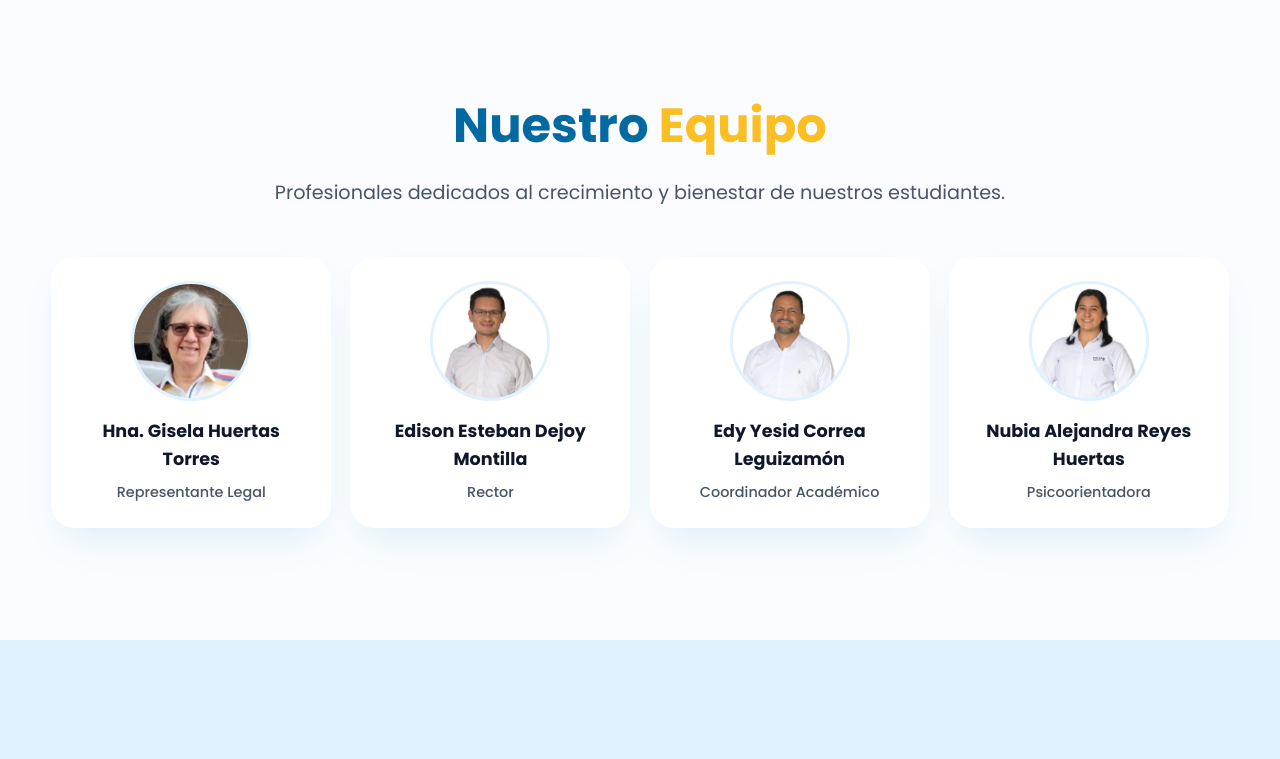
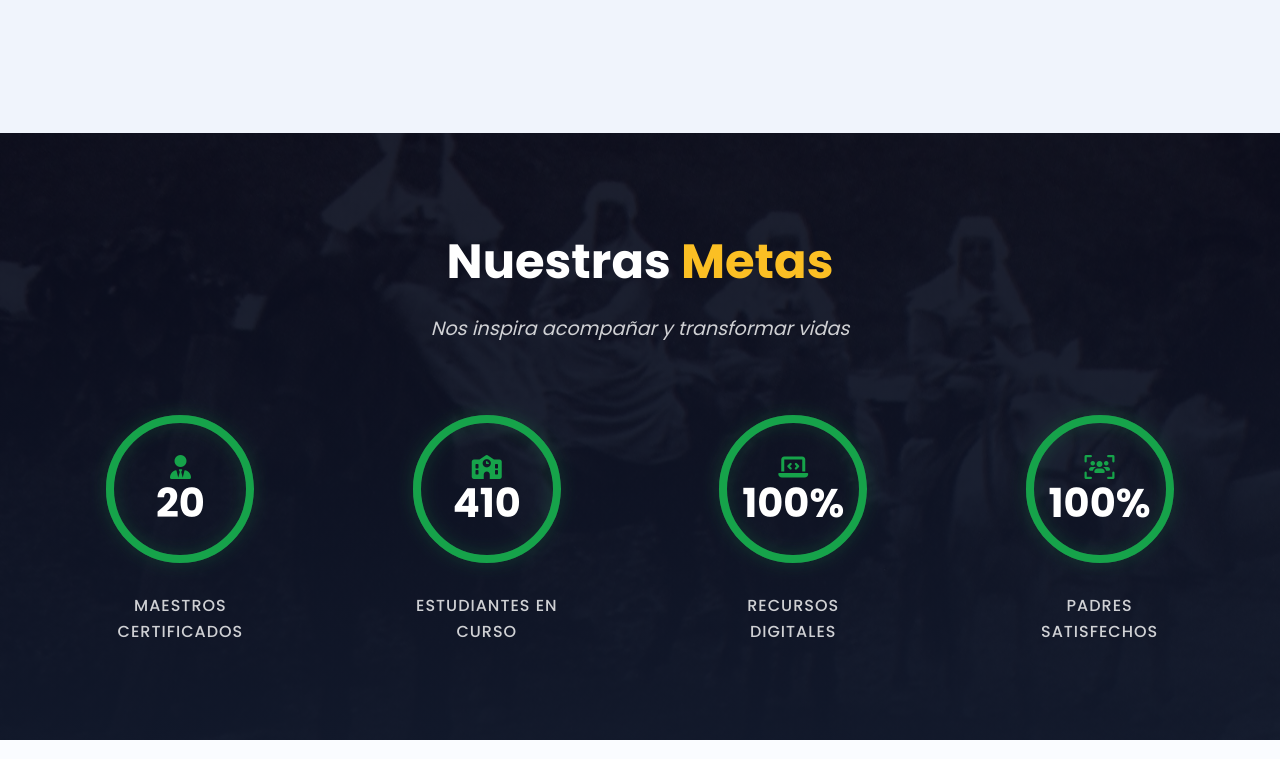
Before and after one commit to colsabiacacias2-crypto/colsabi-, a Next.js app: page / in a window 1280 px wide. Shown: the part 2029-2788 px from the top of the page. Built offline with nearby package versions, Linux system fonts and the light colour scheme; no server answers.

Commit message:
actualiza de nuevos componentes

```diff
--- /dev/null
+++ b/app/components/AnimatedCircularStat.js
@@ -0,0 +1,119 @@
+'use client';
+import { useEffect, useState, useRef } from 'react';
+
+export default function AnimatedCircularStat({ value, suffix = "", label, icon, percentage = 100, delay = 0 }) {
+  const [isVisible, setIsVisible] = useState(false);
+  const [count, setCount] = useState(0);
+  const statRef = useRef(null);
+
+  // Observador para detectar cuando el elemento entra en pantalla
+  useEffect(() => {
+    const observer = new IntersectionObserver((entries) => {
+      if (entries[0].isIntersecting) {
+        // Retardo en cascada para que no todos inicien exactamente al mismo milisegundo
+        setTimeout(() => {
+          setIsVisible(true);
+        }, delay);
+        observer.disconnect();
+      }
+    }, { threshold: 0.3 });
+
+    if (statRef.current) {
+      observer.observe(statRef.current);
+    }
+
+    return () => observer.disconnect();
+  }, [delay]);
+
+  // Animación del número contando de 0 al valor objetivo
+  useEffect(() => {
+    if (isVisible) {
+      let start = 0;
+      const end = parseInt(value);
+
+      if (isNaN(end)) {
+        setCount(value);
+        return;
+      }
+
+      const duration = 2000; // 2 segundos de animación
+      const increment = end / (duration / 16); // asumiendo ~60fps (16ms por frame)
+
+      const timer = setInterval(() => {
+        start += increment;
+        if (start >= end) {
+          setCount(end);
+          clearInterval(timer);
+        } else {
+          setCount(Math.floor(start));
+        }
+      }, 16);
+
+      return () => clearInterval(timer);
+    }
+  }, [isVisible, value]);
+
+  // Cálculos matemáticos para dibujar el círculo SVG y su llenado
+  const radius = 70;
+  const circumference = 2 * Math.PI * radius;
+  // Si no es visible, el offset es total (círculo vacío). Si es visible, se llena hasta el porcentaje.
+  const strokeDashoffset = isVisible ? circumference - (percentage / 100) * circumference : circumference;
+
+  return (
+    <div ref={statRef} style={{ display: 'flex', flexDirection: 'column', alignItems: 'center', gap: '1.5rem' }}>
+
+      {/* Contenedor del Círculo SVG y el Texto Interno */}
+      <div style={{ position: 'relative', width: '160px', height: '160px', display: 'grid', placeItems: 'center' }}>
+
+        {/* SVG rotado -90deg para que el llenado empiece desde arriba (las 12 en punto) */}
+        <svg
+          width="160"
+          height="160"
+          style={{
+            position: 'absolute',
+            top: 0,
+            left: 0,
+            transform: 'rotate(-90deg)',
+            filter: 'drop-shadow(0 0 8px rgba(22, 163, 74, 0.3))'
+          }}
+        >
+          {/* Círculo de fondo (semitransparente) */}
+          <circle
+            cx="80" cy="80" r={radius}
+            fill="none" stroke="rgba(255,255,255,0.1)" strokeWidth="8"
+          />
+          {/* Círculo de progreso (animado) */}
+          <circle
+            cx="80" cy="80" r={radius}
+            fill="none" stroke="var(--success)" strokeWidth="8"
+            strokeDasharray={circumference}
+            strokeDashoffset={strokeDashoffset}
+            style={{ transition: 'stroke-dashoffset 2s cubic-bezier(0.25, 1, 0.5, 1)' }}
+            strokeLinecap="round"
+          />
+        </svg>
+
+        {/* Contenido centrado dentro del círculo */}
+        <div style={{ display: 'flex', flexDirection: 'column', alignItems: 'center', zIndex: 1 }}>
+          <i className={icon} style={{ fontSize: '1.5rem', color: 'var(--success)', marginBottom: '0.3rem' }}></i>
+          <span style={{ fontSize: '2.5rem', fontWeight: '800', lineHeight: '1', color: '#fff' }}>
+            {count}{suffix}
+          </span>
+        </div>
+      </div>
+
+      {/* Etiqueta descriptiva debajo del círculo */}
+      <span style={{
+        fontSize: '1rem',
+        color: 'rgba(255,255,255,0.8)',
+        textTransform: 'uppercase',
+        letterSpacing: '1px',
+        textAlign: 'center',
+        maxWidth: '180px',
+        fontWeight: '500'
+      }}>
+        {label}
+      </span>
+    </div>
+  );
+}
--- a/app/page.js
+++ b/app/page.js
@@ -1,6 +1,7 @@
 'use client'
 import Link from 'next/link'
 import HeroCarousel from './components/HeroCarousel'
+import AnimatedCircularStat from './components/AnimatedCircularStat'
 
 export default function Home() {
   const heroImages = [
@@ -45,7 +46,23 @@ export default function Home() {
         <div className="container">
           <div className="reveal-up" style={{ textAlign: 'center', marginBottom: '4rem' }}>
             <h2 className="section__title">Explora nuestra <span>Institución</span></h2>
-            <p style={{ color: 'var(--muted)', fontSize: '1.2rem', maxWidth: '600px', margin: '0 auto' }}>Navega a los apartados más consultados y al nuevo módulo de horas sociales de forma rápida y sencilla.</p>
+            <p style={{ color: 'var(--muted)', fontSize: '1.2rem', maxWidth: '600px', margin: '0 auto', marginBottom: '2rem' }}>Navega a los apartados más consultados y al nuevo módulo de horas sociales de forma rápida y sencilla.</p>
+
+            {/* Banner ICFES Categoría A+ */}
+            <div style={{ display: 'flex', justifyContent: 'center', marginBottom: '3rem' }}>
+              <img
+                loading="lazy"
+                src="/img/WhatsApp Image 2026-04-15 at 4.44.55 PM.jpeg"
+                alt="Colegio Categoría A+ ICFES"
+                style={{
+                  maxWidth: '100%',
+                  height: 'auto',
+                  maxHeight: '120px',
+                  objectFit: 'contain',
+                  filter: 'drop-shadow(0 10px 15px rgba(0,0,0,0.1))'
+                }}
+              />
+            </div>
           </div>
 
           <div className="quick-grid">
@@ -94,6 +111,22 @@ export default function Home() {
             <p style={{ fontSize: '1.15rem', color: 'var(--muted)', lineHeight: '1.8' }}>
               En 2028 seremos referentes regionales por excelencia educativa, identidad SABIDURÍA e innovación tecnológica, proyectando a nuestros estudiantes como líderes éticos y competentes para los desafíos globales.
             </p>
+          </div>
+        </div>
+      </section>
+
+      <section className="section stats-section" id="estadisticas" style={{ background: 'linear-gradient(rgba(2, 6, 23, 0.85), rgba(15, 23, 42, 0.95)), url("/img/aaa/sabiduria3.jpg") center/cover fixed', color: 'white', padding: '6rem 0', textAlign: 'center' }}>
+        <div className="container">
+          <div className="reveal-up">
+            <h2 className="section__title" style={{ color: 'white' }}>Nuestras <span>Metas</span></h2>
+            <p style={{ fontSize: '1.2rem', color: 'rgba(255,255,255,0.8)', marginBottom: '4rem', fontStyle: 'italic' }}>Nos inspira acompañar y transformar vidas</p>
+          </div>
+
+          <div style={{ display: 'grid', gridTemplateColumns: 'repeat(auto-fit, minmax(220px, 1fr))', gap: '3rem', alignItems: 'center' }}>
+            <AnimatedCircularStat value="20" label="Maestros Certificados" icon="fa-solid fa-user-tie" percentage={100} delay={0} />
+            <AnimatedCircularStat value="410" label="Estudiantes en curso" icon="fa-solid fa-school" percentage={100} delay={200} />
+            <AnimatedCircularStat value="100" suffix="%" label="Recursos Digitales" icon="fa-solid fa-laptop-code" percentage={100} delay={400} />
+            <AnimatedCircularStat value="100" suffix="%" label="Padres Satisfechos" icon="fa-solid fa-users-viewfinder" percentage={100} delay={600} />
           </div>
         </div>
       </section>
```
Also changed, not shown: public/img/WhatsApp Image 2026-04-15 at 4.44.55 PM.jpeg (added).
